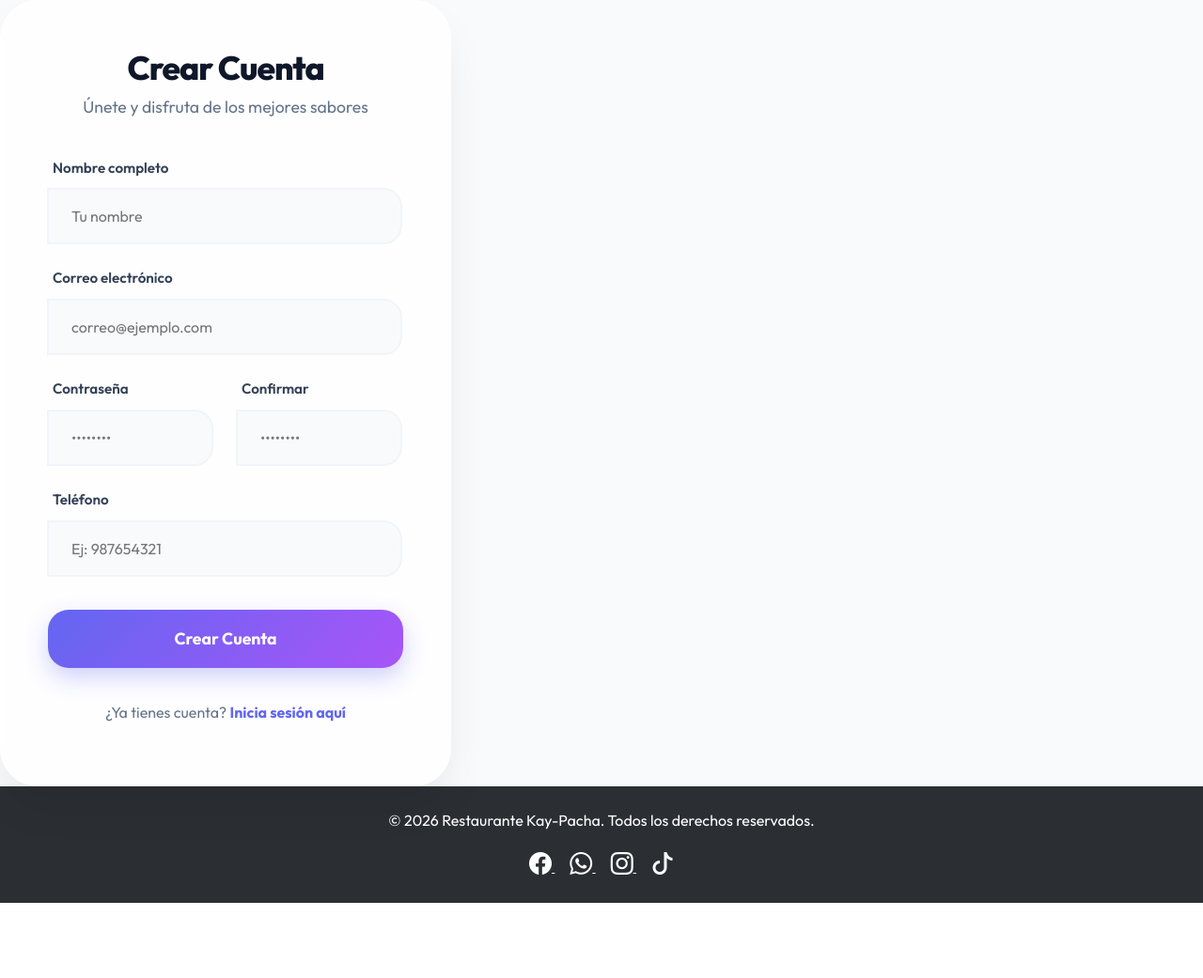
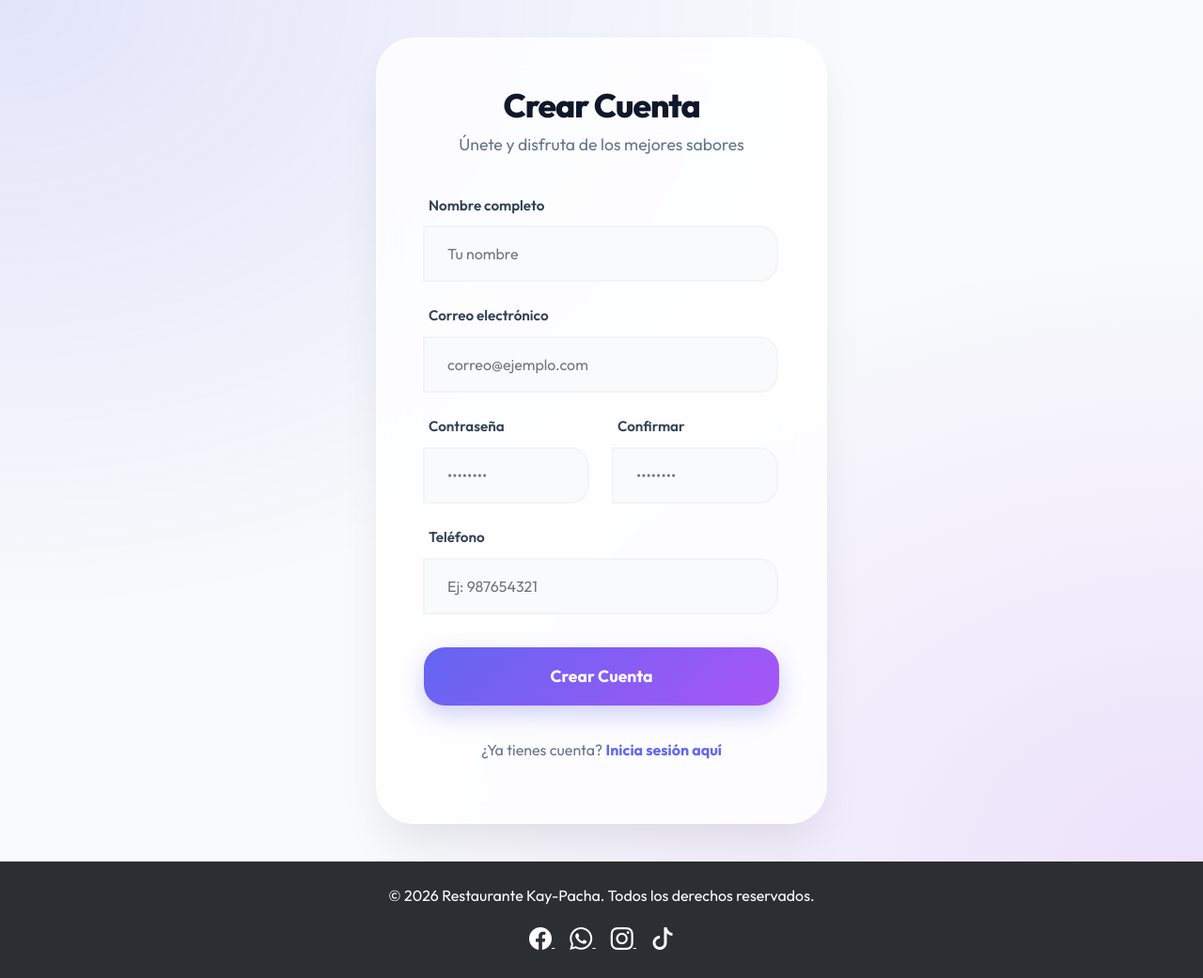
Before and after one commit to devcodexio/kaypacha, a PHP site: page /clientes/vistas/auth/registro.php in a window 1280 px wide. Shown: the part 80-1121 px from the top of the page at 94% size. Before the commit the page ends 1041 px from the top, so only its background shows below. Run offline with PHP 8.4, Linux system fonts and the light colour scheme; some libraries are stand-ins or nearby versions.

Commit message:
UI: Centrado de formulario de registro y login

```diff
--- a/assets/style-login.css
+++ b/assets/style-login.css
@@ -11,7 +11,7 @@ body {
     background: var(--bg-color);
 }
 
-.login-page {
+.login-page, .registro-page {
     min-height: 100vh;
     display: flex;
     align-items: center;
@@ -19,7 +19,14 @@ body {
     background-image:
         radial-gradient(at 0% 0%, rgba(99, 102, 241, 0.15) 0px, transparent 50%),
         radial-gradient(at 100% 100%, rgba(168, 85, 247, 0.15) 0px, transparent 50%);
-    padding: 20px;
+    padding: 40px 20px;
+    box-sizing: border-box;
+}
+
+.auth-content {
+    display: flex;
+    justify-content: center;
+    width: 100%;
 }
 
 .auth-card {
```
